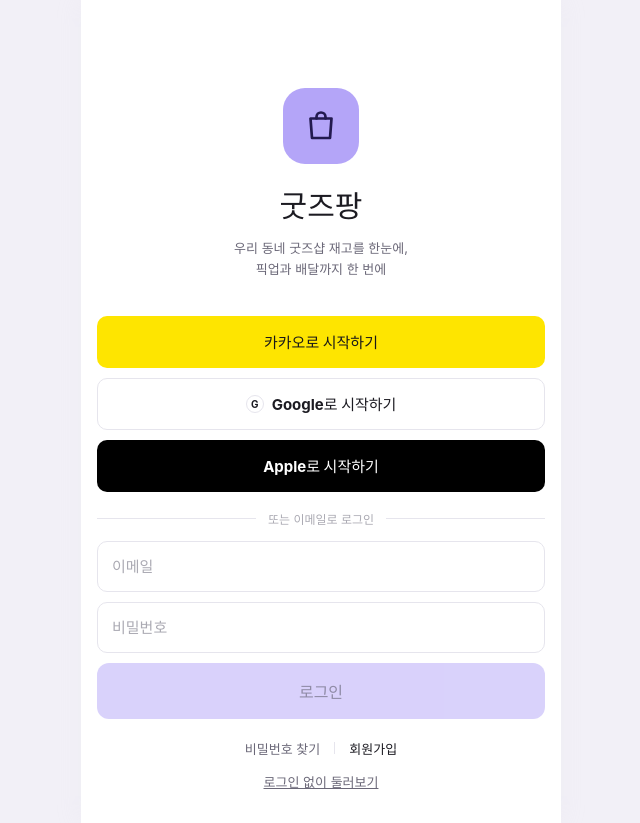
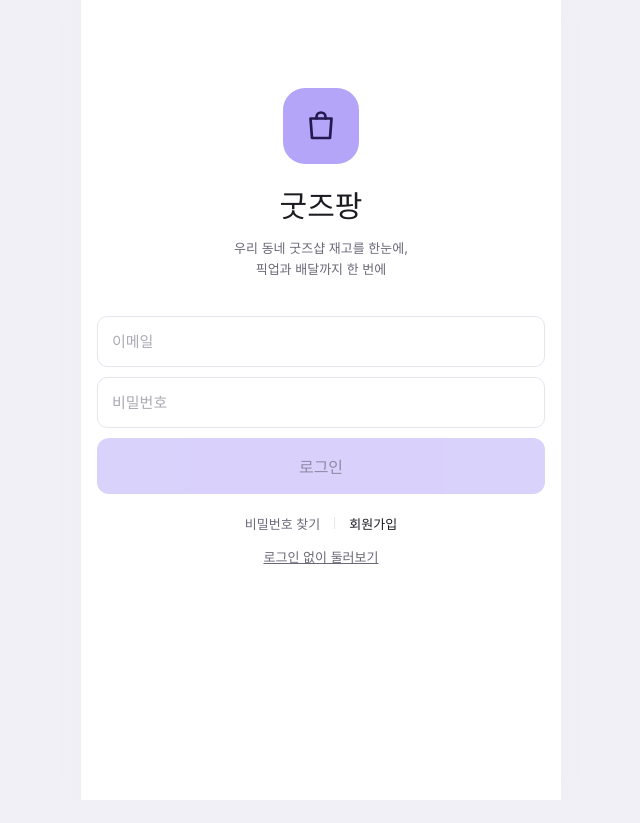
Before and after one commit to minju63/Merchandise-Shop, a React (Vite) app in the folder frontend/: page /login in a window 1280 px wide. Shown: the whole page, without its empty margins (319-959 px from the left). After the commit the page ends 800 px from the top, so only its background shows below. Built offline with nearby package versions, Linux system fonts and the light colour scheme; no server answers.

Commit message:
fix: 소셜 로그인 버튼 제거 및 가입 이어하기 시 저장된 닉네임 사용

```diff
--- a/frontend/src/pages/auth/LoginPage.jsx
+++ b/frontend/src/pages/auth/LoginPage.jsx
@@ -8,12 +8,6 @@
 import { EMAIL_PATTERN } from './authRules.js';
 import { AUTH_ROUTES, safeReturnPath } from './authRoutes.js';
 import './auth.css';
-
-const PROVIDERS = [
-  { id: 'kakao', label: '카카오로 시작하기', className: 'lg-social--kakao' },
-  { id: 'google', label: 'Google로 시작하기', className: 'lg-social--google' },
-  { id: 'apple', label: 'Apple로 시작하기', className: 'lg-social--apple' },
-];
 
 // Supabase가 돌려주는 코드를 사용자에게 보여 줄 문장으로 바꾼다.
 // 계정이 있는지 없는지는 알려 주지 않도록 잘못된 이메일·비밀번호는 같은 문장으로 묶는다.
@@ -83,15 +77,6 @@
     if (cause) setError(loginErrorMessage(cause));
   };
 
-  const social = async (provider) => {
-    setError('');
-    const { error: cause } = await supabase.auth.signInWithOAuth({
-      provider,
-      options: { redirectTo: `${window.location.origin}${AUTH_ROUTES.login}` },
-    });
-    if (cause) setError('소셜 로그인을 시작하지 못했어요. 잠시 후 다시 시도해 주세요.');
-  };
-
   return (
     <main className="lg-page lg-login">
       <section className="lg-brand">
@@ -105,20 +90,6 @@
           픽업과 배달까지 한 번에
         </p>
       </section>
-
-      {PROVIDERS.map((provider) => (
-        <button
-          key={provider.id}
-          type="button"
-          className={`lg-social ${provider.className}`}
-          onClick={() => social(provider.id)}
-        >
-          {provider.id === 'google' ? <span className="lg-social__g">G</span> : null}
-          {provider.label}
-        </button>
-      ))}
-
-      <p className="lg-divider">또는 이메일로 로그인</p>
 
       <form onSubmit={submit}>
         <input
--- a/frontend/src/pages/auth/SignupInfoPage.jsx
+++ b/frontend/src/pages/auth/SignupInfoPage.jsx
@@ -5,7 +5,12 @@
 import { CheckIcon } from '../my/icons.jsx';
 import { useSession } from '../my/hooks.js';
 import { AuthHeader } from './AuthParts.jsx';
-import { checkEmail, checkNickname, completeSignup } from '../../api/auth.api.js';
+import {
+  checkEmail,
+  checkNickname,
+  completeSignup,
+  getRegistrationState,
+} from '../../api/auth.api.js';
 import { EMAIL_PATTERN, isValidPassword } from './authRules.js';
 import { AUTH_ROUTES } from './authRoutes.js';
 import './auth.css';
@@ -42,6 +47,25 @@
   const [busy, setBusy] = useState(false);
   const [error, setError] = useState('');
   const [verifyMail, setVerifyMail] = useState(false);
+  // 프로필만 있고 가입이 덜 끝난 계정이면 저장된 닉네임을 이어서 쓴다.
+  const [savedNickname, setSavedNickname] = useState('');
+
+  useEffect(() => {
+    if (!hasAccount) return undefined;
+    let active = true;
+    getRegistrationState()
+      .then((state) => {
+        const saved = state?.user?.nickname;
+        if (!active || !saved) return;
+        setSavedNickname(saved);
+        setForm((prev) => (prev.nickname ? prev : { ...prev, nickname: saved }));
+        setNicknameCheck((prev) => prev ?? { value: saved, available: true });
+      })
+      .catch(() => {});
+    return () => {
+      active = false;
+    };
+  }, [hasAccount]);
 
   useEffect(() => {
     if (!agreements) navigate(AUTH_ROUTES.signupTerms, { replace: true });
@@ -65,6 +89,9 @@
       if (kind === 'email') {
         const result = await checkEmail(email);
         setEmailCheck({ value: email, available: result.available });
+      } else if (nickname === savedNickname) {
+        // 내 계정에 이미 저장된 닉네임은 중복이 아니다.
+        setNicknameCheck({ value: nickname, available: true });
       } else {
         const result = await checkNickname(nickname);
         setNicknameCheck({ value: nickname, available: result.available });
--- a/frontend/src/pages/auth/auth.css
+++ b/frontend/src/pages/auth/auth.css
@@ -25,13 +25,6 @@
 .lg-brand__logo { display: grid; place-items: center; width: 76px; height: 76px; margin-bottom: 18px; border-radius: 22px; background: var(--lg-btn); color: var(--lg-btn-text); }
 .lg-brand__name { margin: 0 0 12px; font-size: 30px; font-weight: 800; }
 .lg-brand__tag { margin: 0 0 36px; color: var(--lg-sub); font-size: 13px; line-height: 1.6; }
-.lg-social { display: flex; align-items: center; justify-content: center; gap: 8px; width: 100%; box-sizing: border-box; height: 52px; margin-bottom: 10px; border-radius: 10px; font-size: 15px; font-weight: 700; text-align: center !important; }
-.lg-social--kakao { background: #fee500; color: #191919; }
-.lg-social--google { border: 1px solid var(--lg-line); background: #fff; color: var(--lg-text); }
-.lg-social--apple { background: #000; color: #fff; }
-.lg-social__g { display: grid; place-items: center; width: 18px; height: 18px; border: 1px solid var(--lg-line); border-radius: 50%; font-size: 10px; font-weight: 700; }
-.lg-divider { display: flex; align-items: center; gap: 12px; margin: 18px 0 14px; color: var(--lg-faint); font-size: 12px; }
-.lg-divider::before, .lg-divider::after { content: ''; flex: 1; height: 1px; background: var(--lg-line); }
 .lg-input { display: block; width: 100%; box-sizing: border-box; padding: 15px 14px; border: 1px solid var(--lg-line); border-radius: 10px; background: #fff; color: var(--lg-text); outline: 0; }
 .lg-input:focus { border-color: var(--lg-btn); }
 .lg-input::placeholder { color: var(--lg-faint); }
```
